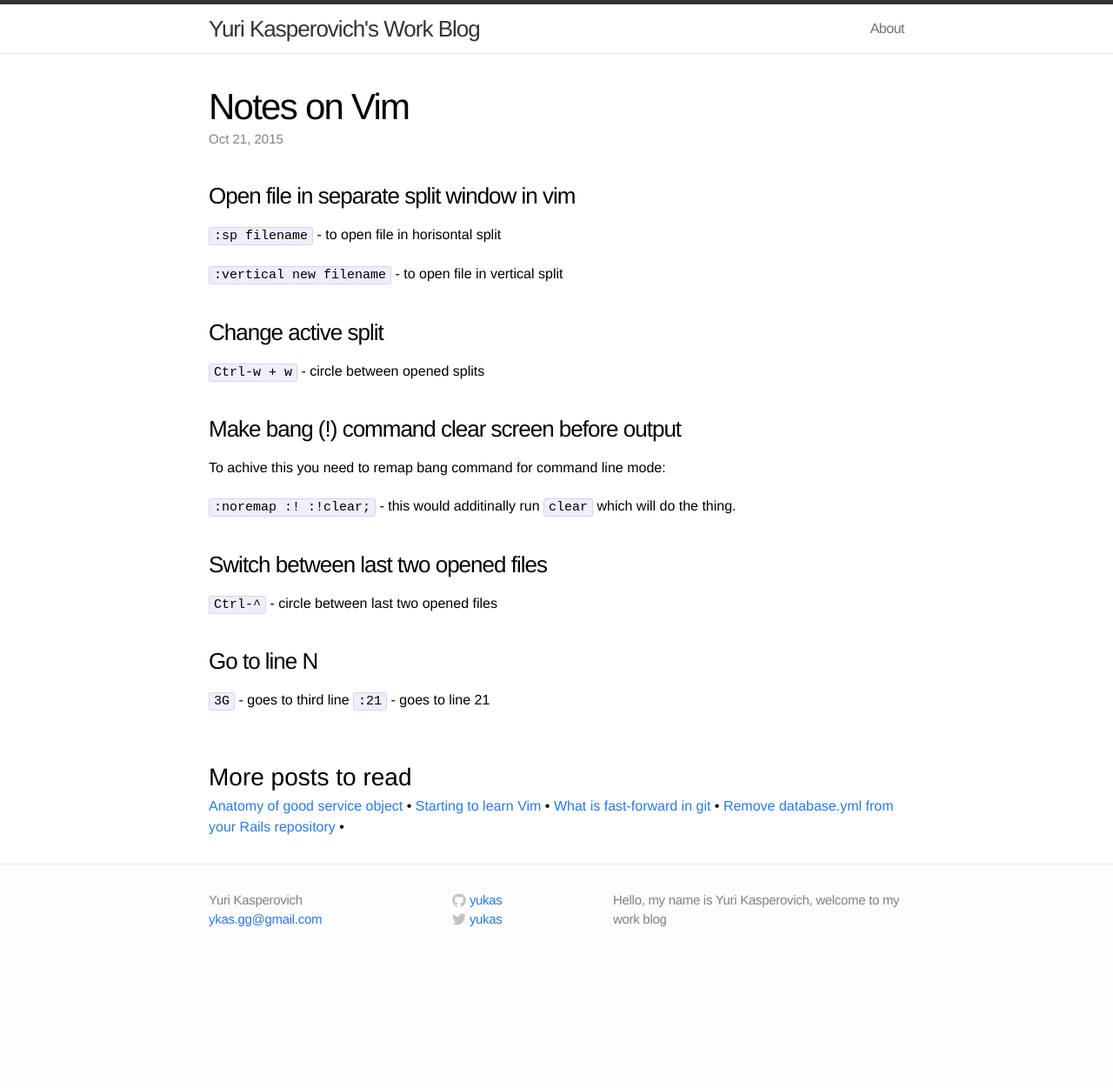
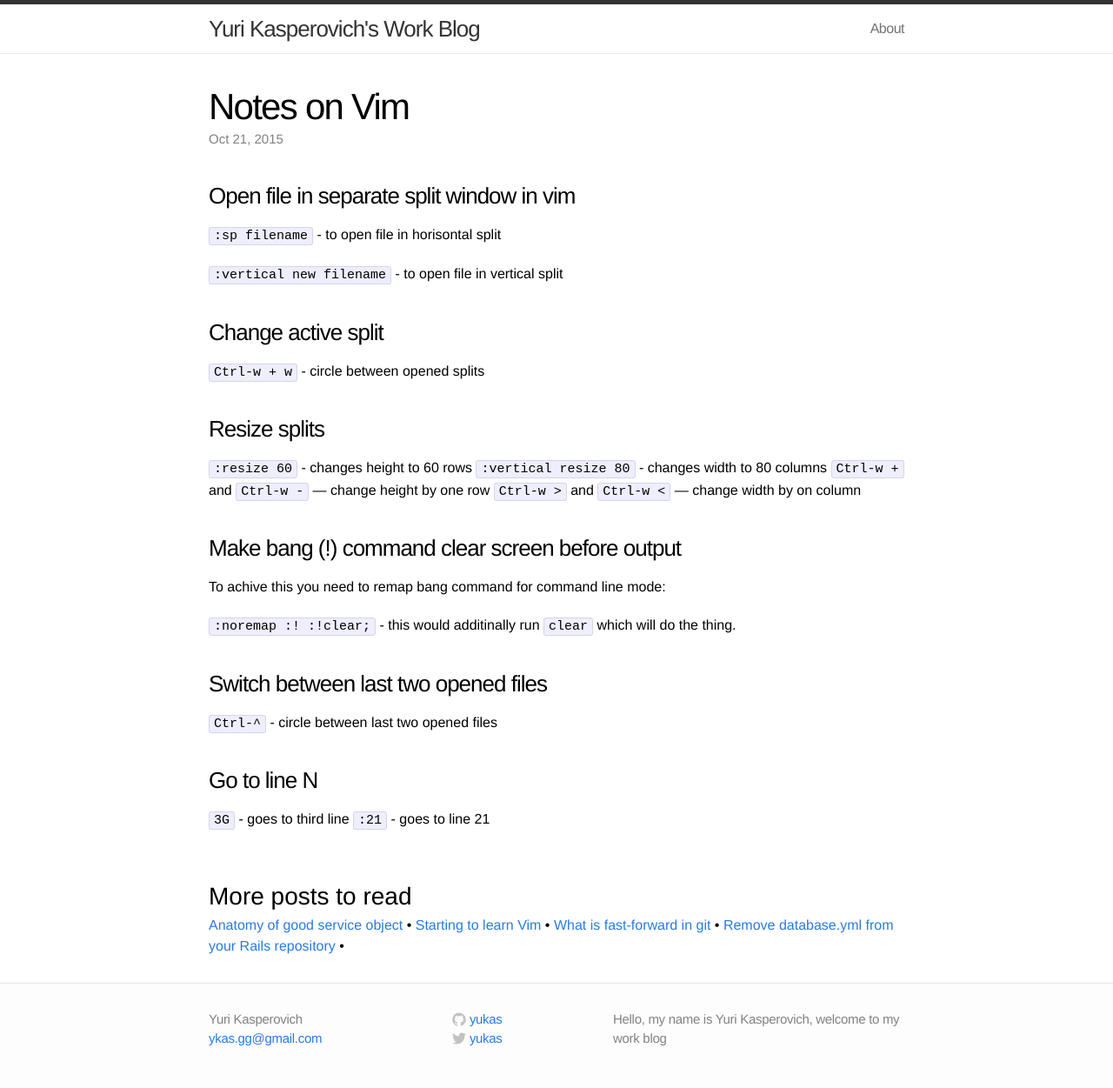
Before and after one commit to yukas/yukas.github.io, a Jekyll site: the page built from _posts/2015-10-21-notes-on-vim.markdown, in a window 1280 px wide. Shown: the whole page at 87% size. Built offline with Jekyll 4.4.1, drawn with Linux system fonts in a browser that asks for light colours; comment, search, counter and statistics services are not loaded; before the commit the page ends 1114 px from its top, so only the background shows below that.

Commit message:
Resize splits in Vim

````diff
--- a/_posts/2015-10-21-notes-on-vim.markdown
+++ b/_posts/2015-10-21-notes-on-vim.markdown
@@ -14,6 +14,12 @@ comments: true
 ### Change active split
 ```Ctrl-w + w``` - circle between opened splits
 
+### Resize splits
+```:resize 60``` - changes height to 60 rows
+```:vertical resize 80``` - changes width to 80 columns
+```Ctrl-w +``` and ```Ctrl-w -``` — change height by one row
+```Ctrl-w >``` and ```Ctrl-w <``` — change width by on column
+
 ### Make bang (!) command clear screen before output
 To achive this you need to remap bang command for command line mode:
 
````
